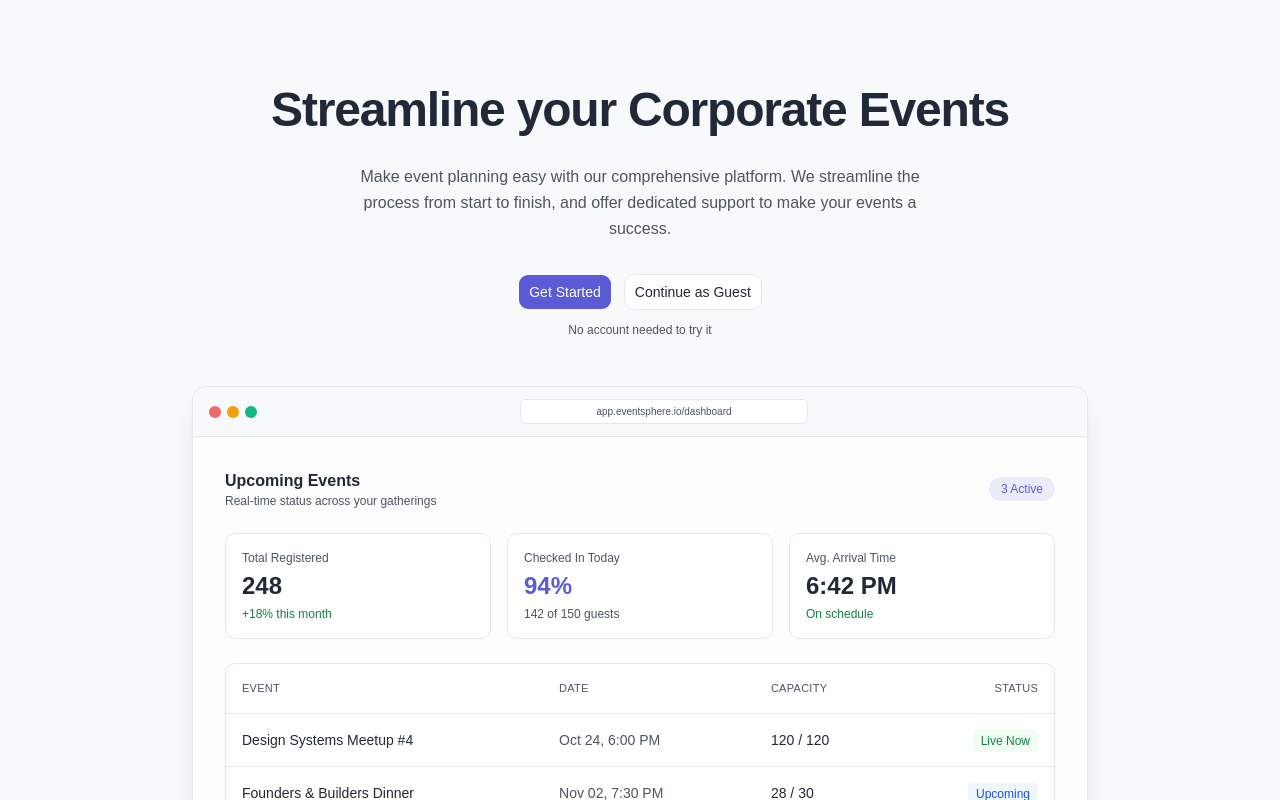
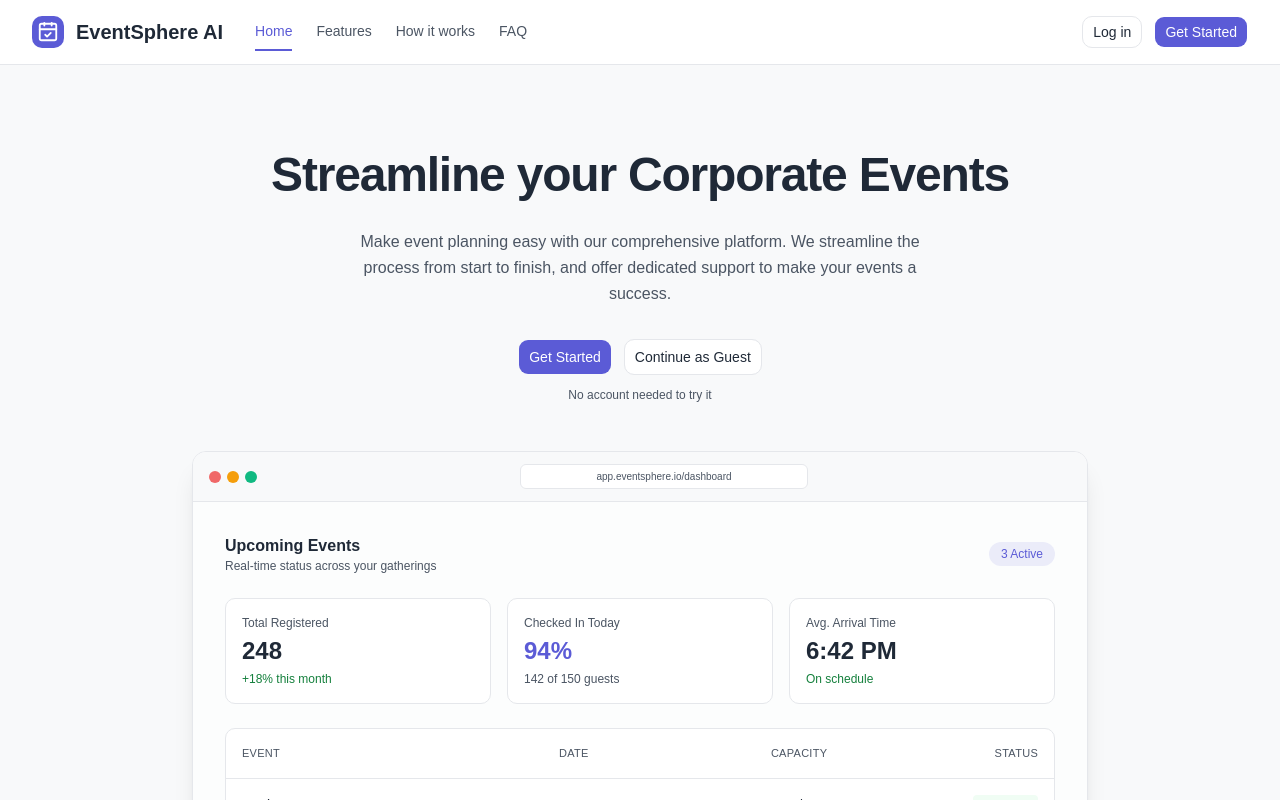
Before and after one commit to chingu-voyages/V63-tier3-team-31, a React (Vite) app in the folder client/: page / in a window 1280 px wide. Shown: the top 800 px of the page. Built offline with nearby package versions, Linux system fonts and the light colour scheme.

Commit message:
add navbar to landing page

```diff
--- a/client/src/features/home-page/components/FAQSection.tsx
+++ b/client/src/features/home-page/components/FAQSection.tsx
@@ -36,7 +36,7 @@ const faqs = [
 
 export default function FAQSection() {
     return (
-        <section className="gray-container landing-section lg:border-t">
+        <section id="faq" className="gray-container landing-section lg:border-t">
             <div className="landing-container">
 
                 <SectionHeading
--- a/client/src/features/home-page/components/FeaturesSection.tsx
+++ b/client/src/features/home-page/components/FeaturesSection.tsx
@@ -51,7 +51,7 @@ function FeatureRow({
 
 export default function FeaturesSection() {
     return (
-        <section className="white-container landing-section">
+        <section id="features" className="white-container landing-section">
             <div className="landing-container">
 
                 <SectionHeading
--- a/client/src/features/home-page/components/HeroSection.tsx
+++ b/client/src/features/home-page/components/HeroSection.tsx
@@ -4,7 +4,7 @@ import MobileDashboardPreview from "../previews/MobileDashboardPreview";
 
 export default function HeroSection() {
     return (
-        <section className="gray-container landing-section lg:border-b">
+        <section id="home" className="gray-container landing-section lg:border-b">
             <div className="landing-container text-center">
 
                 <h1 className="hero-title mx-auto max-w-3xl">
--- a/client/src/features/home-page/components/HowItWorksSection.tsx
+++ b/client/src/features/home-page/components/HowItWorksSection.tsx
@@ -20,7 +20,7 @@ const steps = [
 
 export default function HowItWorksSection() {
     return (
-        <section className="gray-container landing-section lg:border-y">
+        <section id="how-it-works" className="gray-container landing-section lg:border-y">
             <div className="landing-container">
 
                 <SectionHeading
--- /dev/null
+++ b/client/src/features/home-page/components/NavBar.tsx
@@ -0,0 +1,161 @@
+import { useEffect, useState } from "react";
+import { CalendarCheck, Menu, X } from "lucide-react";
+import { Button } from "@/components/ui/button";
+
+const navLinks = [
+    { label: "Home", href: "#home" },
+    { label: "Features", href: "#features" },
+    { label: "How it works", href: "#how-it-works" },
+    { label: "FAQ", href: "#faq" },
+];
+
+export default function NavBar() {
+    const [isMenuOpen, setIsMenuOpen] = useState(false);
+    const [activeLink, setActiveLink] = useState("#home");
+
+    function handleNavClick(href: string) {
+        setActiveLink(href);
+        setIsMenuOpen(false);
+    }
+
+    // Prevent scrolling behind the mobile menu
+    useEffect(() => {
+        if (!isMenuOpen) return;
+
+        const previousOverflow = document.body.style.overflow;
+        document.body.style.overflow = "hidden";
+
+        return () => {
+            document.body.style.overflow = previousOverflow;
+        };
+    }, [isMenuOpen]);
+
+    // Close the menu when switching to tablet or desktop
+    useEffect(() => {
+        const mediaQuery = window.matchMedia("(min-width: 768px)");
+
+        function handleResize(event: MediaQueryListEvent) {
+            if (event.matches) {
+                setIsMenuOpen(false);
+            }
+        }
+
+        mediaQuery.addEventListener("change", handleResize);
+
+        return () => {
+            mediaQuery.removeEventListener("change", handleResize);
+        };
+    }, []);
+
+    return (
+        <header className="sticky top-0 z-50 border-b bg-background">
+
+            <div className="landing-container flex min-h-16 items-center justify-between gap-6 md:justify-center lg:justify-between">
+
+                {/* Logo and navigation */}
+                <div className="flex items-center gap-6 lg:gap-8">
+
+                    <a
+                        href="#home"
+                        onClick={() => handleNavClick("#home")}
+                        className="flex shrink-0 items-center gap-3"
+                    >
+                        <div className="flex size-8 items-center justify-center rounded-lg bg-primary text-primary-foreground">
+                            <CalendarCheck size={22} />
+                        </div>
+
+                        <span className="text-xl font-semibold">
+                            EventSphere AI
+                        </span>
+                    </a>
+
+                    {/* Tablet & desktop navigation */}
+                    <nav
+                        aria-label="Main navigation"
+                        className="hidden items-center gap-4 md:flex lg:gap-6"
+                    >
+                        {navLinks.map((link) => (
+                            <a
+                                key={link.href}
+                                href={link.href}
+                                onClick={() => handleNavClick(link.href)}
+                                className={`body-medium whitespace-nowrap border-b-2 py-2 transition-colors hover:text-primary ${
+                                    activeLink === link.href
+                                        ? "border-primary text-primary"
+                                        : "border-transparent text-muted-foreground"
+                                }`}
+                            >
+                                {link.label}
+                            </a>
+                        ))}
+                    </nav>
+                </div>
+
+                {/* Tablet & desktop action buttons */}
+                <div className="hidden shrink-0 items-center gap-3 md:flex">
+                    <Button variant="outline">
+                        Log in
+                    </Button>
+
+                    <Button>
+                        Get Started
+                    </Button>
+                </div>
+
+                {/* Mobile hamburger button */}
+                <Button
+                    variant="outline"
+                    size="icon"
+                    className="md:hidden"
+                    onClick={() => setIsMenuOpen(!isMenuOpen)}
+                    aria-label={isMenuOpen ? "Close menu" : "Open menu"}
+                    aria-expanded={isMenuOpen}
+                    aria-controls="mobile-navigation"
+                >
+                    {isMenuOpen ? <X size={22} /> : <Menu size={22} />}
+                </Button>
+
+            </div>
+
+            {/* Full-screen mobile navigation */}
+            {isMenuOpen && (
+                <div
+                    id="mobile-navigation"
+                    className="fixed inset-x-0 bottom-0 top-16 flex flex-col overflow-y-auto bg-background p-6 md:hidden"
+                >
+                    <nav
+                        aria-label="Mobile navigation"
+                        className="flex flex-col gap-2"
+                    >
+                        {navLinks.map((link) => (
+                            <a
+                                key={link.href}
+                                href={link.href}
+                                onClick={() => handleNavClick(link.href)}
+                                className={`rounded-lg px-4 py-4 text-lg font-medium transition-colors ${
+                                    activeLink === link.href
+                                        ? "bg-primary/10 text-primary"
+                                        : "text-foreground hover:bg-muted"
+                                }`}
+                            >
+                                {link.label}
+                            </a>
+                        ))}
+                    </nav>
+
+                    {/* Mobile action buttons */}
+                    <div className="mt-8 flex flex-col gap-3 border-t pt-8">
+                        <Button size="lg" variant="outline">
+                            Log in
+                        </Button>
+
+                        <Button size="lg">
+                            Get Started
+                        </Button>
+                    </div>
+                </div>
+            )}
+
+        </header>
+    );
+}
--- a/client/src/index.css
+++ b/client/src/index.css
@@ -148,7 +148,7 @@
     }
 
     html {
-        @apply font-sans;
+        @apply font-sans scroll-smooth scroll-pt-16;
     }
 
     h1 {
--- a/client/src/pages/Home.tsx
+++ b/client/src/pages/Home.tsx
@@ -4,9 +4,12 @@ import HowItWorksSection from "@/features/home-page/components/HowItWorksSection
 import AccountSection from "@/features/home-page/components/AccountSection";
 import FAQSection from "@/features/home-page/components/FAQSection";
 import CTASection from "@/features/home-page/components/CTASection";
+import NavBar from "@/features/home-page/components/NavBar";
 
 export default function Home() {
   return (
+    <>
+      <NavBar />
       <main className="bg-muted">
         <HeroSection />
         <FeaturesSection />
@@ -15,5 +18,6 @@ export default function Home() {
         <FAQSection />
         <CTASection />
       </main>
+    </>
   );
 }
```
Lines whose indentation alone changed are shown as unchanged.
